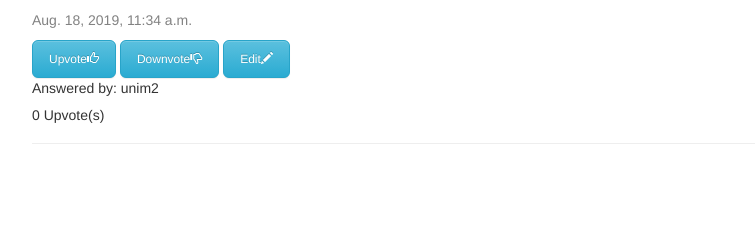
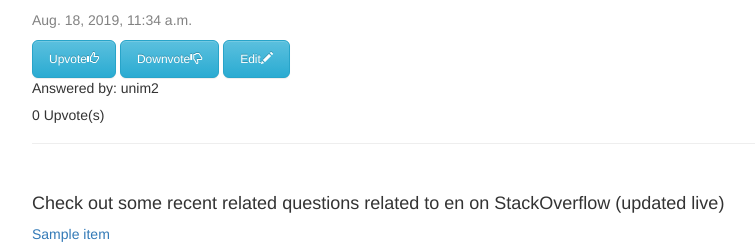
Before and after one commit to nilaybhatia/Forum, a Django app: template forum/templates/forum/question_detail.html in a window 1280 px wide. Shown: the part 2202-2446 px from the top of the page, without its empty margins (23-778 px from the left). Before the commit the page ends 2346 px from the top, so only its background shows below. Run offline with Django 3.2, Linux system fonts and the light colour scheme; data comes from the database, SQL or seed files in the repository; both versions use the stored data as it was after the commit; the template is opened without the code that fills it: values that come from a table or form of the project are taken from there, most other values are stand-ins (such as "Sample title", 1, 10 or a date in 2020); some libraries are stand-ins or nearby versions.

Commit message:
Regular Expression worked!

```diff
--- a/forum/templates/forum/base.html
+++ b/forum/templates/forum/base.html
@@ -20,7 +20,7 @@
 		    <div class="row">
 				<div class="col-md-8">
 			    		{% block content %}
-					{% endblock %}
+						{% endblock %}
 				</div>
 		    </div>
 		</div>
--- a/forum/templates/forum/question_detail.html
+++ b/forum/templates/forum/question_detail.html
@@ -33,4 +33,11 @@
 			<br>
 		{% endfor %}
 	</div>
+	<div class = "sidebar">
+		<h4>Check out some recent related questions related to {{lang}} on StackOverflow (updated live)</h4>
+		{% for item in stack_overflow_data %}
+			<a href = "{{item.link}}">{{ item.title|linebreaksbr }}</a>
+			<br>
+		{% endfor %}
+	</div>
 {% endblock %}
--- a/forum/templates/forum/question_list.html
+++ b/forum/templates/forum/question_list.html
@@ -13,7 +13,7 @@
 		{% endfor %}
 	</div>
 	<div class = "sidebar">
-		<h4>Check out some recent Python questions on StackOverflow (updated live)</h4>
+		<h4>Check out some recent questions on StackOverflow (updated live)</h4>
 		{% for item in stack_overflow_data %}
 			<a href = "{{item.link}}">{{ item.title|linebreaksbr }}</a>
 			<br>
```
Also changed, not shown: forum/views.py (+10 -2 lines), README.md, db.sqlite3.
